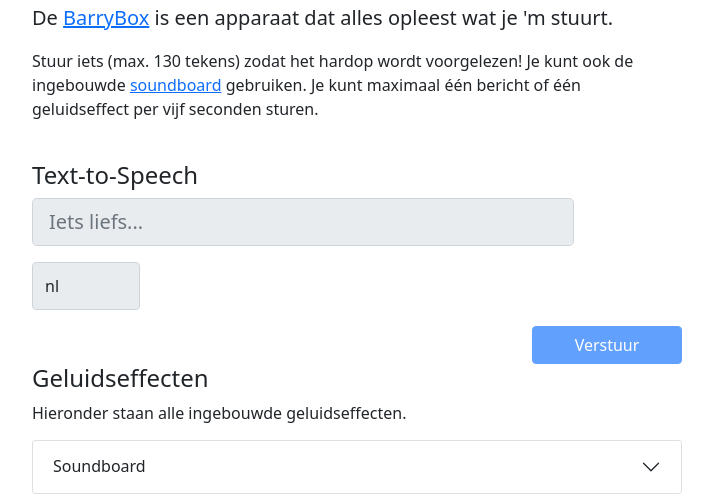
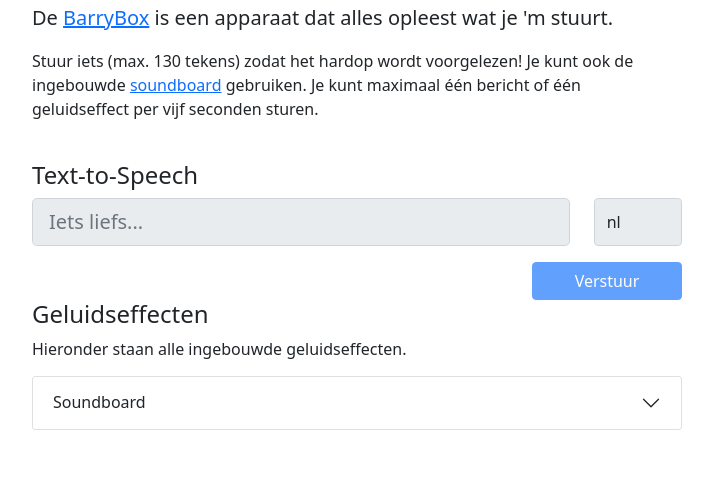
Before and after one commit to joszuijderwijk/BarryBox, a PHP site: page / in a window 1280 px wide. Shown: the part 183-685 px from the top of the page, without its empty margins (283-996 px from the left). Run offline with PHP 8.4, Linux system fonts and the light colour scheme; data that the repository does not hold is empty; some libraries are stand-ins or nearby versions.

Commit message:
styling issue bootstrap 4 -> bootstrap 5

```diff
--- a/Frontend/web/index.php
+++ b/Frontend/web/index.php
@@ -64,7 +64,7 @@
 		<h4>Text-to-Speech</h4>
 		<form method="post" action="include/process.php">
 
-			<div class="form-row" id="firstrow">
+			<div class="form-row row" id="firstrow">
 				<div class="form-group col-md-10 mb-3" id="message-group">
 					<input class="form-control form-control-lg" id="message" name="message" type="text" maxlength="130" placeholder="Iets liefs...">
 				</div>
```
